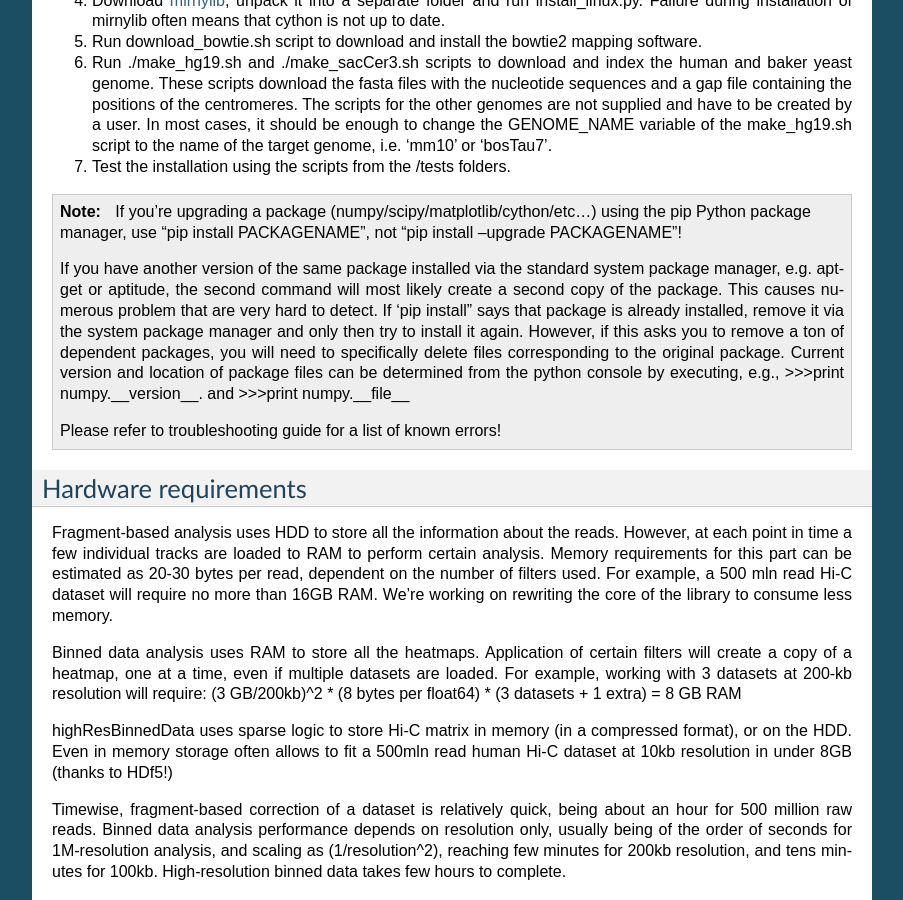
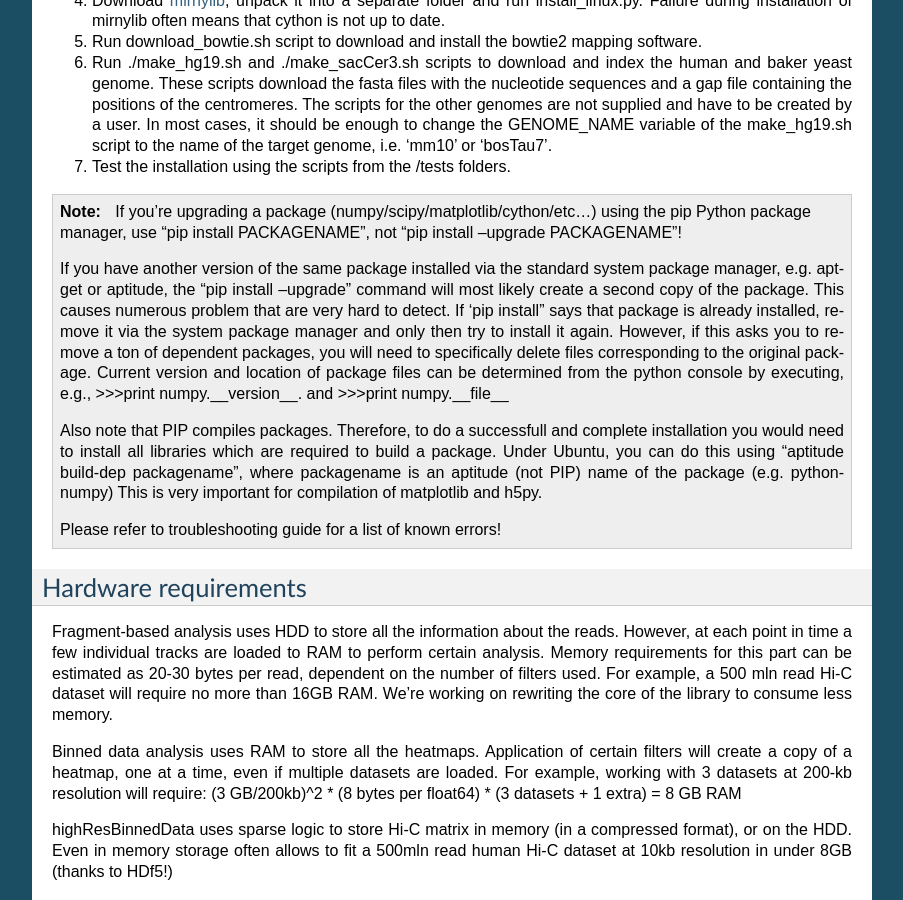
Before and after one commit to mirnylab/hiclib-legacy, a Sphinx documentation site: the page built from doc/source/index.rst, in a window 1280 px wide and 900 px high, scrolled down 1289 px. Shown: the whole window, without its empty margins (198-1101 px from the left). Built offline with Sphinx 7.4.7, drawn with Linux system fonts in a browser that asks for light colours; formulas are drawn with MathJax 3.

Commit message:
Some changes to documentation

```diff
--- a/doc/source/index.rst
+++ b/doc/source/index.rst
@@ -123,7 +123,7 @@ To install the library in Linux, do the following procedure:
 
           If you have another version of the same package installed via the
           standard system package manager, e.g. apt-get or aptitude,
-          the second command will most likely create a second copy of the package.
+          the "pip install --upgrade"  command will most likely create a second copy of the package.
           This causes numerous problem that are very hard to detect.
           If 'pip install" says that package is already installed, remove it
           via the system package manager and only then try to install it again.
@@ -132,6 +132,12 @@ To install the library in Linux, do the following procedure:
           original package. Current version and location of package files
           can be determined from the python console by executing,
           e.g., >>>print numpy.__version__. and >>>print numpy.__file__
+
+          Also note that PIP compiles packages. Therefore, to do a successfull and complete
+          installation you would need to install all libraries which
+          are required to build a package. Under Ubuntu, you can do this using "aptitude build-dep packagename",
+          where packagename is an aptitude (not PIP) name of the package (e.g. python-numpy)
+          This is very important for compilation of matplotlib and h5py.
 
           Please refer to troubleshooting guide for a list of known errors!
 
```
Also changed, not shown: 1 other file.
